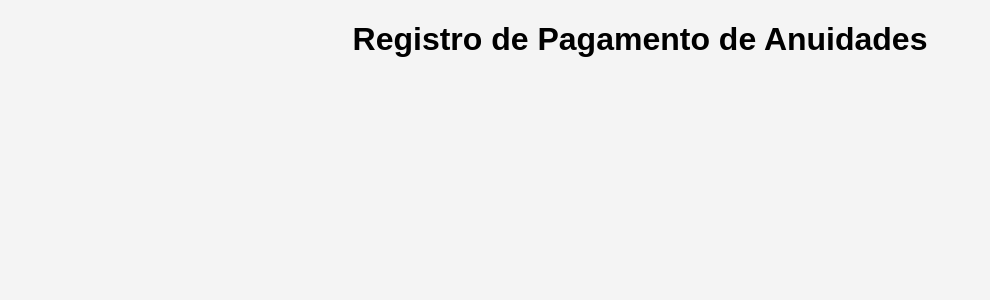
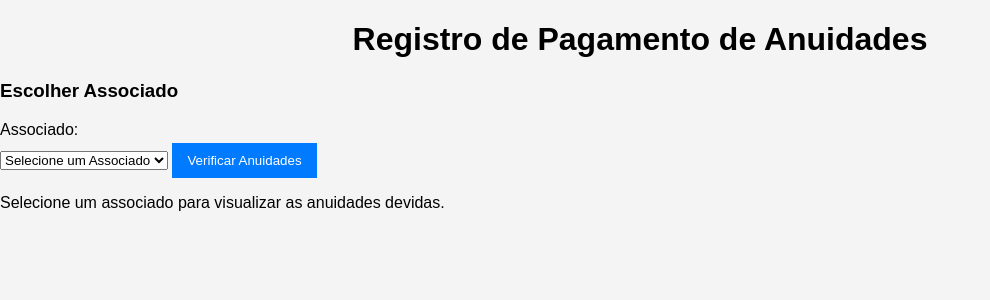
Before and after one commit to felipemarley/annual_dues_manager, a PHP site: page /pagamento.php in a window 1280 px wide. Shown: the top 300 px of the page, without its empty margins (0-990 px from the left). Run offline with PHP 8.4, Linux system fonts and the light colour scheme; tables that the repository leaves empty or names only in its code hold one stand-in row (values such as "Sample post"); some libraries are stand-ins or nearby versions.

Commit message:
configuração do pagamento feita

```diff
--- a/controller/gerenciar_pagamento.php
+++ b/controller/gerenciar_pagamento.php
@@ -1,19 +1,55 @@
-<?php
-require_once '../model/Database.php';
+<!DOCTYPE html>
+<html lang="pt-BR">
+<head>
+    <meta charset="UTF-8">
+    <title>Checkout de Anuidades</title>
+    <link rel="stylesheet" href="../view/css/style.css">
+</head>
+<body>
+    <h2>Checkout de Anuidades Devidas</h2>
+    <form action="checkout_anuidade.php" method="GET">
+        <label for="associado">Associado:</label>
+        <select name="associado_id" id="associado" required>
+            <?php
+            require_once '../model/Database.php';
+            $db = Database::getConnection();
 
-if ($_SERVER["REQUEST_METHOD"] == "POST") {
-    $associado_id = $_POST['associado_id'];
-    $ano = $_POST['ano'];
+            $query = $db->query("SELECT id, nome FROM associados");
+            while ($row = $query->fetch(PDO::FETCH_ASSOC)) {
+                echo "<option value='{$row['id']}'>{$row['nome']}</option>";
+            }
+            ?>
+        </select>
+        <button type="submit">Verificar Anuidades</button>
+    </form>
 
-    try {
-        $db = Database::getConnection();
-        $stmt = $db->prepare("INSERT INTO pagamentos (associado_id, ano, pago) VALUES (:associado_id, :ano, TRUE)");
+    <?php
+    if (isset($_GET['associado_id'])) {
+        $associado_id = $_GET['associado_id'];
+
+        // Consulta as anuidades devidas pelo associado
+        $stmt = $db->prepare("
+            SELECT an.ano, an.valor, an.pago
+            FROM anuidades an
+            JOIN associados a ON a.id = :associado_id
+            WHERE CAST(an.ano AS INTEGER) >= EXTRACT(YEAR FROM a.data_filiacao)
+        ");
         $stmt->bindParam(':associado_id', $associado_id);
-        $stmt->bindParam(':ano', $ano);
         $stmt->execute();
-        echo "Pagamento registrado com sucesso!";
-    } catch (PDOException $e) {
-        echo "Erro ao registrar pagamento: " . $e->getMessage();
+
+        $anuidades = $stmt->fetchAll(PDO::FETCH_ASSOC);
+        $total_devido = 0;
+
+        echo "<h3>Anuidades devidas:</h3><ul>";
+        foreach ($anuidades as $anuidade) {
+            echo "<li>Ano: {$anuidade['ano']} - Valor: R$ {$anuidade['valor']} - Pago: " . ($anuidade['pago'] ? 'Sim' : 'Não') . "</li>";
+            if (!$anuidade['pago']) {
+                $total_devido += $anuidade['valor'];
+            }
+        }
+        echo "</ul>";
+        echo "<p><strong>Total Devido:</strong> R$ $total_devido</p>";
     }
-}
-?>
+    ?>
+</body>
+</html>
--- a/view/pagamento.php
+++ b/view/pagamento.php
@@ -9,8 +9,86 @@
 <body>
     <h1>Registro de Pagamento de Anuidades</h1>
 
+    <!-- Formulário de Seleção do Associado -->
+    <h3>Escolher Associado</h3>
+    <form action="pagamento.php" method="GET">
+        <label for="associado">Associado:</label>
+        <select name="associado_id" id="associado" required>
+            <option value="" disabled selected>Selecione um Associado</option>
+            <?php
+            require_once '../model/Database.php';
+            $db = Database::getConnection();
+
+            // Exibe os associados disponíveis
+            $query = $db->query("SELECT id, nome FROM associados");
+            while ($row = $query->fetch(PDO::FETCH_ASSOC)) {
+                $selected = (isset($_GET['associado_id']) && $_GET['associado_id'] == $row['id']) ? 'selected' : '';
+                echo "<option value='{$row['id']}' {$selected}>{$row['nome']}</option>";
+            }
+            ?>
+        </select>
+        <button type="submit">Verificar Anuidades</button>
+    </form>
+
     <div id="pagamentoList">
-        <?php include '../controller/gerenciar_pagamento.php'; ?>
+        <?php
+        // Verifica se o associado foi selecionado
+        if (isset($_GET['associado_id'])) {
+            $associado_id = $_GET['associado_id'];
+
+            // Consulta os dados do associado
+            $stmt = $db->prepare("SELECT nome FROM associados WHERE id = :associado_id");
+            $stmt->bindParam(':associado_id', $associado_id);
+            $stmt->execute();
+            $associado = $stmt->fetch(PDO::FETCH_ASSOC);
+
+            if ($associado) {
+                echo "<h3>Associado: {$associado['nome']}</h3>";
+
+                // Consulta as anuidades devidas pelo associado
+                $stmt = $db->prepare("
+                    SELECT an.id, an.ano, an.valor, an.pago
+                    FROM anuidades an
+                    WHERE an.associado_id = :associado_id AND an.pago = false
+                ");
+                $stmt->bindParam(':associado_id', $associado_id);
+                $stmt->execute();
+
+                $anuidades = $stmt->fetchAll(PDO::FETCH_ASSOC);
+
+                if ($anuidades) {
+                    echo "<h3>Anuidades devidas:</h3><table border='1'><thead><tr><th>Ano</th><th>Valor</th><th>Status</th><th>Ação</th></tr></thead><tbody>";
+                    foreach ($anuidades as $anuidade) {
+                        echo "<tr>";
+                        echo "<td>{$anuidade['ano']}</td>";
+                        echo "<td>R$ {$anuidade['valor']}</td>";
+                        echo "<td>" . ($anuidade['pago'] ? 'Pago' : 'Não Pago') . "</td>";
+                        echo "<td>
+                                <form action='dar_baixa_pagamento.php' method='POST'>
+                                    <input type='hidden' name='anuidade_id' value='{$anuidade['id']}'>
+                                    <button type='submit'>Dar Baixa</button>
+                                </form>
+                              </td>";
+                        echo "</tr>";
+                    }
+                    echo "</tbody></table>";
+
+                    // Formulário para dar baixa total (pagar todas as anuidades)
+                    echo "<h3>Pagar Todas as Anuidades</h3>";
+                    echo "<form action='dar_baixa_pagamento_total.php' method='POST'>
+                            <input type='hidden' name='associado_id' value='{$associado_id}'>
+                            <button type='submit'>Pagar Todas as Anuidades</button>
+                          </form>";
+                } else {
+                    echo "<p>Não há anuidades pendentes para este associado.</p>";
+                }
+            } else {
+                echo "<p>Associado não encontrado.</p>";
+            }
+        } else {
+            echo "<p>Selecione um associado para visualizar as anuidades devidas.</p>";
+        }
+        ?>
     </div>
 </body>
 </html>
```
Also changed, not shown: controller/pagamento_total.php (added, +31 -0 lines), controller/pagamento_unitario.php (added, +31 -0 lines), view/checkout_anuidade.php (deleted, +0 -56 lines), view/css/styles.css (line endings or trailing spaces).
